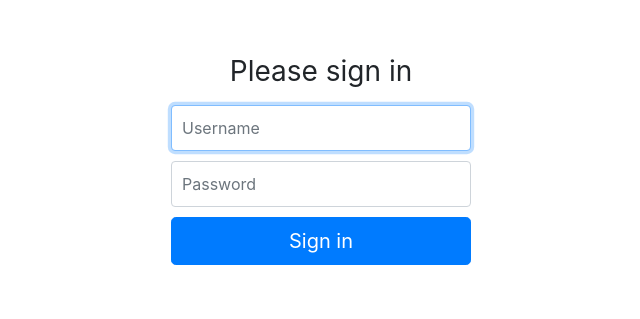
After one commit to levfinder/bernard, a Django app: page /login/ in a window 1280 px wide. The commit adds this page. Shown: the top 319 px of the page, without its empty margins (319-959 px from the left). Run offline with Django 3.2, Linux system fonts and the light colour scheme; parts of the project's set-up code (start-up, migrations or seed data) failed here and were passed over; some libraries are stand-ins or nearby versions.

Commit message:
Configure login and authentication

```diff
--- a/bernard/core/views.py
+++ b/bernard/core/views.py
@@ -1,5 +1,7 @@
+from django.conf import settings
+from django.contrib.auth import authenticate, login, logout
+from django.contrib.auth.decorators import login_required
 from django.shortcuts import render, redirect
-from django.conf import settings
 
 from bernard.core.models import Order, Vehicle, LocationUpdate, Delivery
 from bernard.core.enums import DeliveryStatusEnum
@@ -7,6 +9,35 @@ from bernard.core.enums import DeliveryStatusEnum
 import datetime
 
 
+def login_view(request):
+    if request.method == 'GET':
+        next_path = request.GET.get('next', '/')
+
+        return render(request, 'bernard/login.html', {'next_path': next_path})
+
+    elif request.method == 'POST':
+        username = request.POST.get('username')
+        password = request.POST.get('password')
+        next_path = request.POST.get('next', '/')
+
+        user = authenticate(request, username=username, password=password)
+
+        if user is None:
+            return render(
+                request, 'bernard/login.html', {'message': 'Login failed'})
+        else:
+            login(request, user)
+            return redirect(next_path)
+
+
+def logout_view(request):
+    if request.method == 'GET':
+        logout(request)
+
+        return redirect('login')
+
+
+@login_required
 def overview(request):
     if request.method == 'GET':
         ctx = dict()
@@ -19,6 +50,7 @@ def overview(request):
         return render(request, 'bernard/overview.html', ctx)
 
 
+@login_required
 def order(request, id):
     if request.method == 'GET':
         ctx = {}
@@ -31,6 +63,7 @@ def order(request, id):
         return render(request, 'bernard/order.html', ctx)
 
 
+@login_required
 def vehicle(request, id):
     if request.method == 'GET':
         ctx = dict()
@@ -48,20 +81,27 @@ def vehicle(request, id):
         return render(request, 'bernard/vehicle.html', ctx)
 
 
+@login_required
 def vehicles(request):
     if request.method == 'GET':
         ctx = dict()
+
         ctx['vehicles'] = Vehicle.objects.all()
+
         return render(request, 'bernard/vehicles.html', ctx)
 
 
+@login_required
 def orders(request):
     if request.method == 'GET':
         ctx = dict()
+
         ctx['orders'] = Order.objects.all()
+
         return render(request, 'bernard/orders.html', ctx)
 
 
+@login_required
 def deliveries_new(request):
     if request.method == 'GET':
         ctx = dict()
--- a/bernard/settings.py
+++ b/bernard/settings.py
@@ -82,6 +82,7 @@ TEMPLATES = [
 
 WSGI_APPLICATION = 'bernard.wsgi.application'
 
+LOGIN_URL = '/login/'
 
 # Database
 # https://docs.djangoproject.com/en/2.1/ref/settings/#databases
--- a/bernard/static/bernard/css/styles.css
+++ b/bernard/static/bernard/css/styles.css
@@ -86,3 +86,33 @@ div.dropdown-menu {
 .subtitle {
     color: #6c757d;
 }
+
+.signin {
+    display: -ms-flexbox;
+    display: flex;
+    -ms-flex-align: center;
+    align-items: center;
+    padding-top: 40px;
+    padding-bottom: 40px;
+    height: 100%;
+}
+
+.form-signin {
+    width: 100%;
+    max-width: 330px;
+    padding: 15px;
+    margin: auto;
+}
+
+.form-signin .checkbox {
+    font-weight: 400;
+}
+
+.form-signin .form-control {
+    position: relative;
+    box-sizing: border-box;
+    height: auto;
+    padding: 10px;
+    font-size: 16px;
+    margin-bottom: 10px;
+}
--- a/bernard/templates/bernard/base.html
+++ b/bernard/templates/bernard/base.html
@@ -31,7 +31,7 @@
 
                 <div class="dropdown-divider"></div>
 
-                <a class="dropdown-item" href="#">Log out</a>
+                <a class="dropdown-item" href="/logout">Log out</a>
             </div>
         </li>
         </ul>
--- /dev/null
+++ b/bernard/templates/bernard/login.html
@@ -0,0 +1,40 @@
+{% load static %}
+<!doctype html>
+<html lang="en">
+<head>
+    <meta charset="utf-8">
+    <meta name="viewport" content="width=device-width, initial-scale=1.0, shrink-to-fit=no">
+
+    <link rel="stylesheet" href="{% static "bernard/css/bootstrap.min.css" %}">
+    <link rel="stylesheet" href="{% static "bernard/css/styles.css" %}">
+
+    <title>Levfinder</title>
+</head>
+
+<body class="text-center">
+    <div class="signin">
+        <form class="form-signin" action="/login/" method="post">
+            <h1 class="h3 mb-3 font-weight-normal">Please sign in</h1>
+            {% csrf_token %}
+            {% if message %}
+                <div class="alert alert-danger" role="alert">
+                    {{ message }}
+                </div>
+            {% endif %}
+
+            <input type="text" name="username" class="form-control" placeholder="Username" required autofocus>
+
+            <input type="password" name="password" class="form-control" placeholder="Password" required>
+
+            <input type="hidden" name="next" value="{{ next_path }}">
+            <!--
+            <div class="checkbox mb-3">
+            <label><input type="checkbox" value="remember-me"> Remember me </label>
+            </div>
+            -->
+            <button class="btn btn-lg btn-primary btn-block" type="submit">Sign in</button>
+
+        </form>
+    </div>
+</body>
+</html>
--- a/bernard/urls.py
+++ b/bernard/urls.py
@@ -8,6 +8,8 @@ urlpatterns = [
     path('api/', include('bernard.api.urls')),
 
     path('', views.overview, name='overview'),
+    path('login/', views.login_view, name='login'),
+    path('logout/', views.logout_view, name='logout'),
 
     path('vehicles/', views.vehicles, name='vehicles'),
     path('vehicles/<int:id>/', views.vehicle, name='vehicle'),
@@ -15,5 +17,5 @@ urlpatterns = [
     path('orders/', views.orders, name='orders'),
     path('orders/<int:id>/', views.order, name='order'),
 
-    path('deliveries/new', views.deliveries_new, name='deliveries_new'),
+    path('deliveries/new/', views.deliveries_new, name='deliveries_new'),
 ]
```
